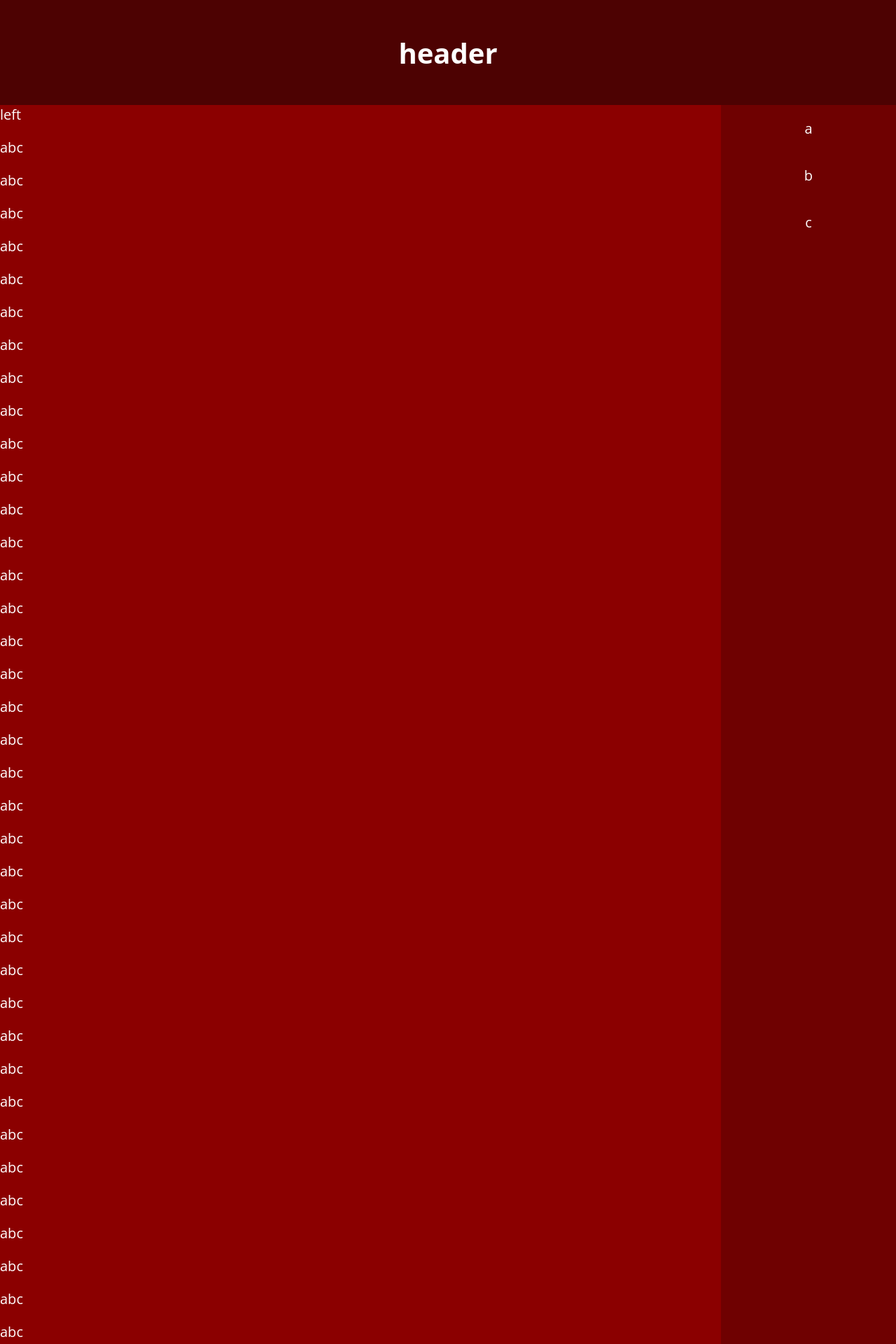
After one commit to Ch3shireDev/KittenPages, a PHP site: page /ex/example4.php in a window 1280 px wide. The commit adds this page. Shown: the top 1920 px of the page at 70% size. Run offline with PHP 8.4, Linux system fonts and the light colour scheme.

Commit message:
Added example4, created ./websites

```diff
--- /dev/null
+++ b/ex/example4.php
@@ -0,0 +1,96 @@
+<!doctype html>
+<html>
+<head>
+    <style type="text/css">
+        body {
+            margin: 0;
+            display: flex;
+            font-family: "Open Sans",Arial,sans-serif;
+            color: white;
+            font-size: 20px;
+        }
+
+        .all{
+            margin-top: 0;
+            margin-left: auto;
+            margin-right: auto;
+            width: 100%;
+            margin: 0;
+        }
+
+        .header {
+            display: flex;
+            margin-top: 0;
+            margin: 0;
+            margin-left: auto;
+            margin-right: auto;
+            width: 100%;
+            height: 150px;
+            background: #4d0202;
+            text-align: center;
+            vertical-align: middle;
+            /*align-content:center;*/
+            justify-content: center;
+            align-items: center;
+        }
+
+        .header h1{
+            margin: 0;
+            /*text-align: center;*/
+            /*display: table-cell;*/
+            /*margin-top: auto;*/
+            /*margin-bottom: auto;*/
+        }
+
+        .content{
+            display: flex;
+            width: 100%;
+            background: black;
+        }
+
+        .left{
+            background: darkred;
+            width: calc(100% - 250px);
+        }
+
+        .right{
+            background: #6f0101;
+            width: 250px;
+        }
+
+        .button{
+            padding: 20px;
+            text-align:center;
+        }
+
+        .button:hover{
+            background: white;
+            opacity: 0.5;
+            color: black;
+            text-shadow: 2px 2px 2px black;
+        }
+
+    </style>
+</head>
+<body>
+    <div class="all">
+        <div class="header">
+            <h1>header</h1>
+        </div>
+        <div class="content">
+            <div class="left">
+        left
+        <?php
+        for($i=0;$i<100;$i++)
+            echo "<p>abc</p>\n";
+        ?>
+    </div>
+    <div class="right">
+        <div class="button">a</div>
+        <div class="button">b</div>
+        <div class="button">c</div>
+    </div>
+        </div>
+    </div>
+</body>
+</html>
```
Also changed, not shown: ex/example3.php (+13 -6 lines), websites/Take-The-Walk.jpg (added), 1 other file.
